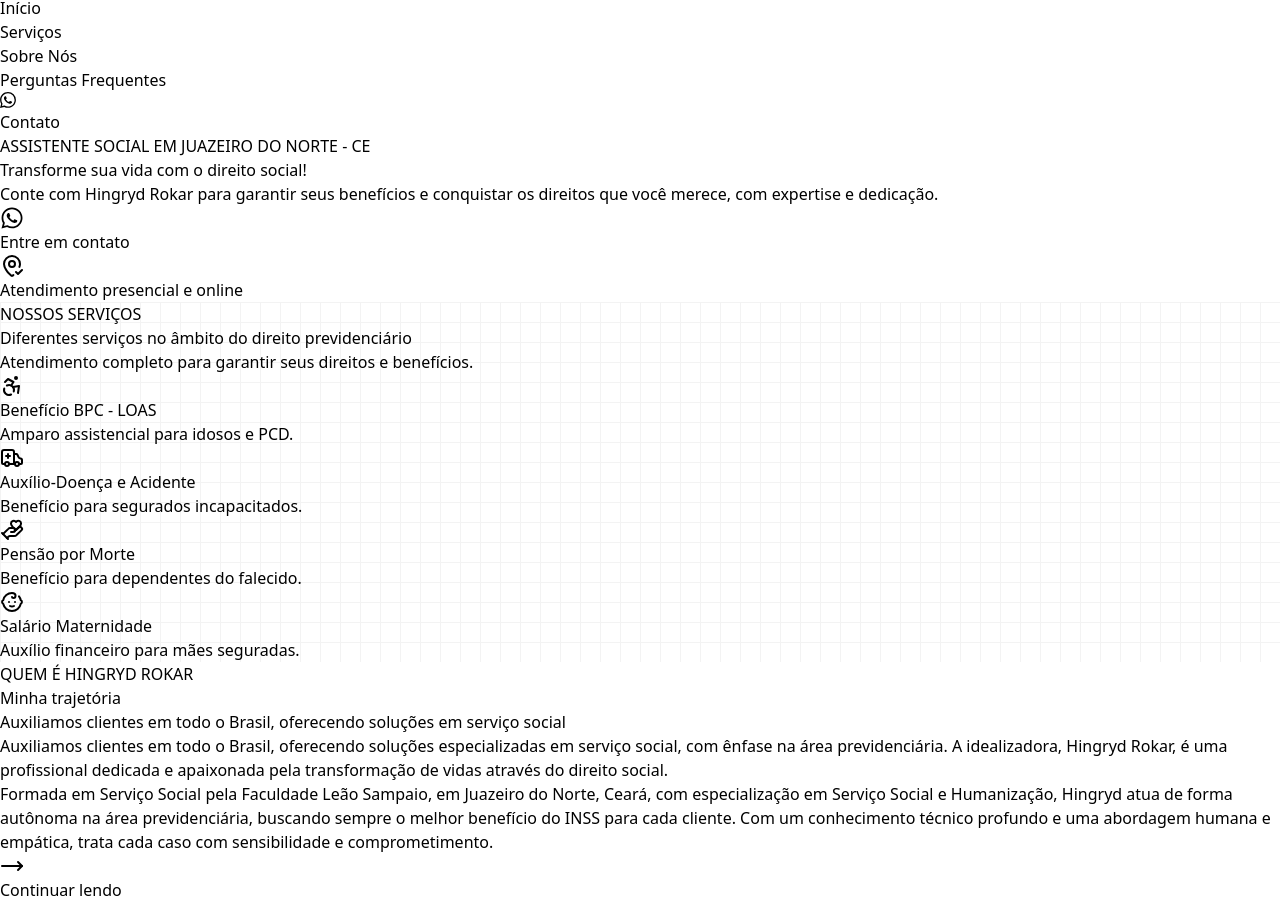
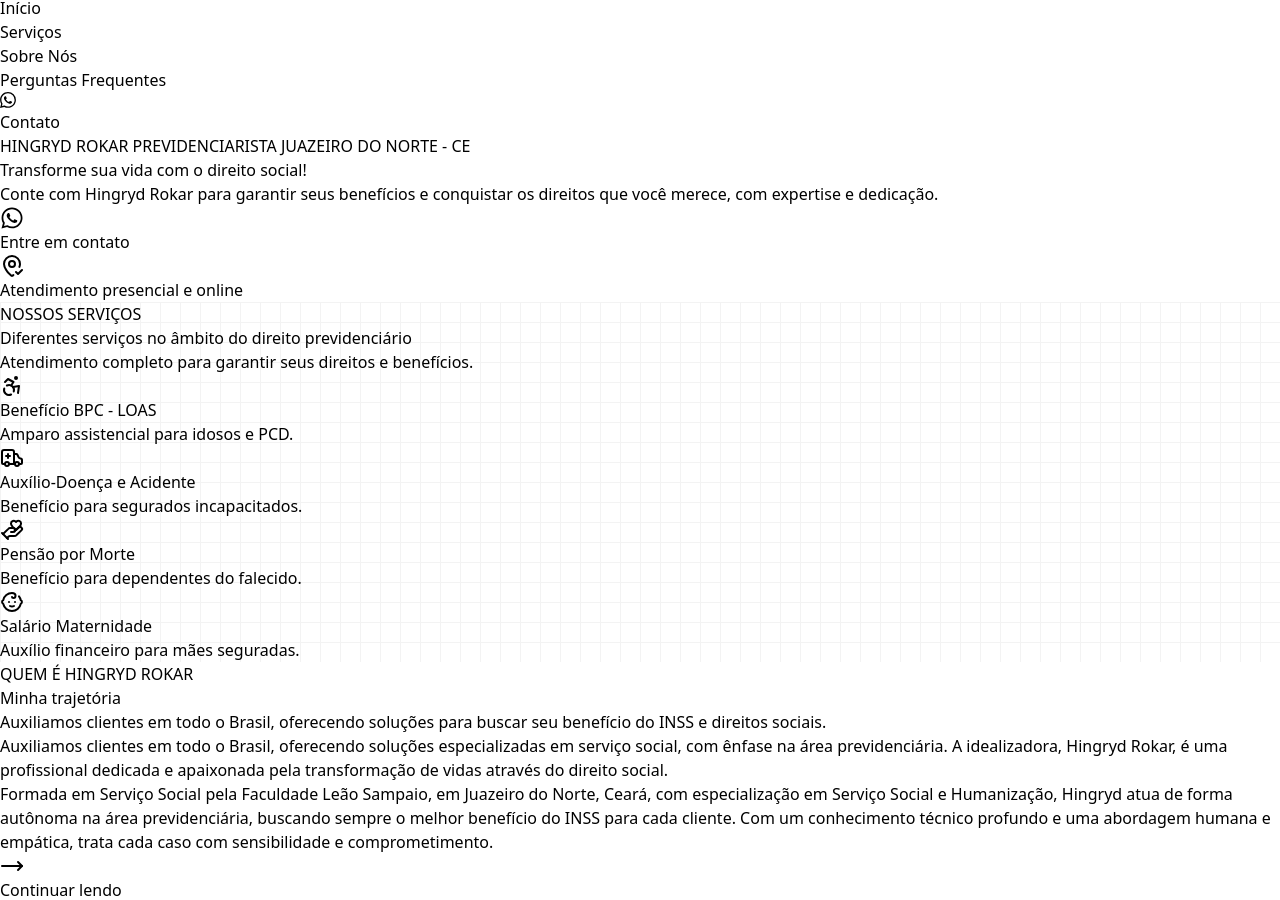
Before and after one commit to EdisonMatos/LP-Assistente-social-aut, a React (Vite) app: page / in a window 1280 px wide. Shown: the part 239-1139 px from the top of the page. Built offline with nearby package versions, Linux system fonts and the light colour scheme; a web font is replaced by a local one.

Commit message:
fix: Copys

```diff
--- a/index.html
+++ b/index.html
@@ -15,7 +15,7 @@
     </title>
     <meta
       name="description"
-      content="Aprenda a atuar como Assistente Social Autônoma com o Método ASA e transforme seu conhecimento em renda, atuando com BPC e outros serviços. Conquiste independência financeira no Serviço Social."
+      content="Auxiliamos no acesso a benefícios como BPC, INSS e mais, com orientação especializada em previdenciário. Conte com Hingryd Rokar em Juazeiro do Norte para transformar sua vida e garantir seus direitos!"
     />
     <meta
       name="keywords"
--- a/src/content/content.jsx
+++ b/src/content/content.jsx
@@ -93,7 +93,7 @@
       ctaButtonTextResponsive: "Contato",
     },
     hero: {
-      miniTag: "ASSISTENTE SOCIAL EM JUAZEIRO DO NORTE - CE",
+      miniTag: "HINGRYD ROKAR PREVIDENCIARISTA JUAZEIRO DO NORTE - CE",
       title: (
         <h1 className="mb-[16px]">
           Transforme
@@ -372,7 +372,7 @@
           subtitle: "A_Definir",
         },
       },
-    },
+  },
     about: {
       imagem: {
         img: aboutImg1,
@@ -381,7 +381,7 @@
       miniTag: "QUEM É HINGRYD ROKAR",
       title: "Minha trajetória",
       subtitle:
-        "Auxiliamos clientes em todo o Brasil, oferecendo soluções em serviço social",
+        "Auxiliamos clientes em todo o Brasil, oferecendo soluções para buscar seu benefício do INSS e direitos sociais.",
       paragraph: (
         <div>
           Auxiliamos clientes em todo o Brasil, oferecendo soluções
```
